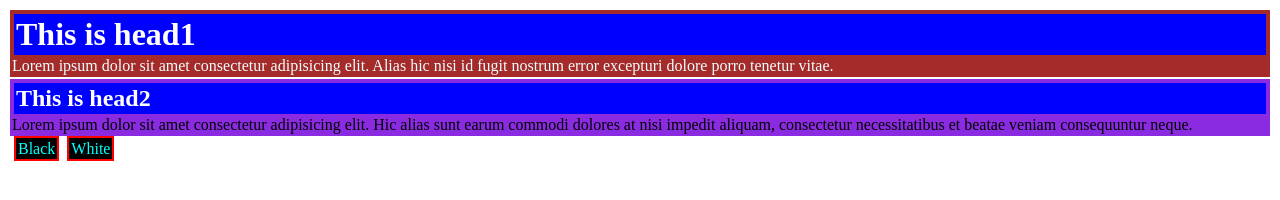
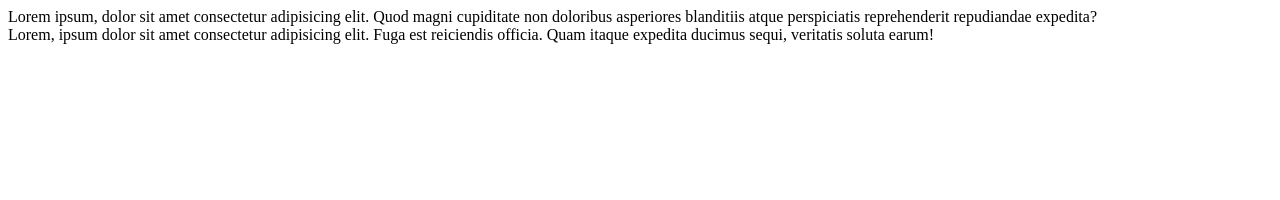
Before and after one commit to Pratiksha-gupta12/css-practice, a plain HTML site: page index.html in a window 1280 px wide. Drawn offline with Linux system fonts and the light colour scheme.

Commit message:
Add files via upload

```diff
--- a/index.html
+++ b/index.html
@@ -5,36 +5,9 @@
     <meta name="viewport" content="width=device-width, initial-scale=1.0">
     <title>Document</title>
     <link rel="stylesheet" href="style.css">
-    <style>
-        h1,h2{
-            background-color: blue;
-            color: white;
-        }
-        span{
-            background-color: black;
-            color: aqua;
-            border: 2px solid red;
-        }
-        *
-        {
-            margin: 2px;
-            padding: 2px;
-        }
-    </style>
 </head>
 <body>
-    <div id="first" class="red blue">
-        <h1>This is head1</h1>
-        Lorem ipsum dolor sit amet consectetur adipisicing elit. Alias hic nisi id fugit nostrum error excepturi dolore porro tenetur vitae.
-
-    </div>
-    <div id="second" class="red">
-        <h2>This is head2</h2>
-        Lorem ipsum dolor sit amet consectetur adipisicing elit. Hic alias sunt earum commodi dolores at nisi impedit aliquam, consectetur necessitatibus et beatae veniam consequuntur neque.
-    </div>
-    <div>
-        <span>Black</span>
-        <span>White</span>
-    </div>
+    <div class="red">Lorem ipsum, dolor sit amet consectetur adipisicing elit. Quod magni cupiditate non doloribus asperiores blanditiis atque perspiciatis reprehenderit repudiandae expedita?</div>
+    <div class="green">Lorem, ipsum dolor sit amet consectetur adipisicing elit. Fuga est reiciendis officia. Quam itaque expedita ducimus sequi, veritatis soluta earum!</div>
 </body>
 </html>
--- a/style.css
+++ b/style.css
@@ -1,8 +1,12 @@
-#first{
-    background-color: brown;
-    color: azure;
-
+/* .red{
+    background-color: red;
+    color: white;
 }
-.red{
-    background-color: blueviolet;
+.green{
+    background-color: green;
+    color:white;
 }
+*{
+    margin: 0;
+    padding: 0;
+} */
```
Also changed, not shown: background.html (added, +34 -0 lines), ps.html (added, +46 -0 lines), feather image.jpeg (added).
